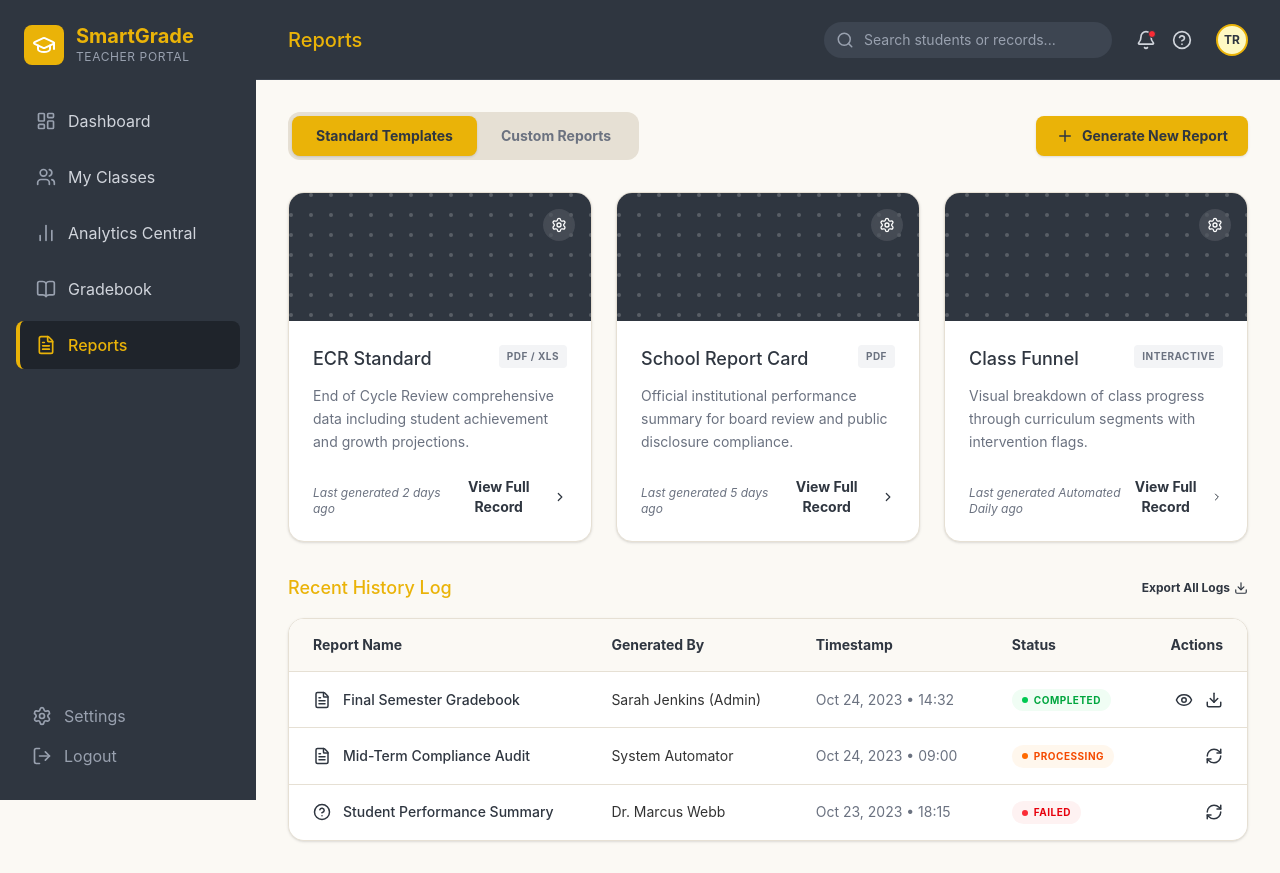
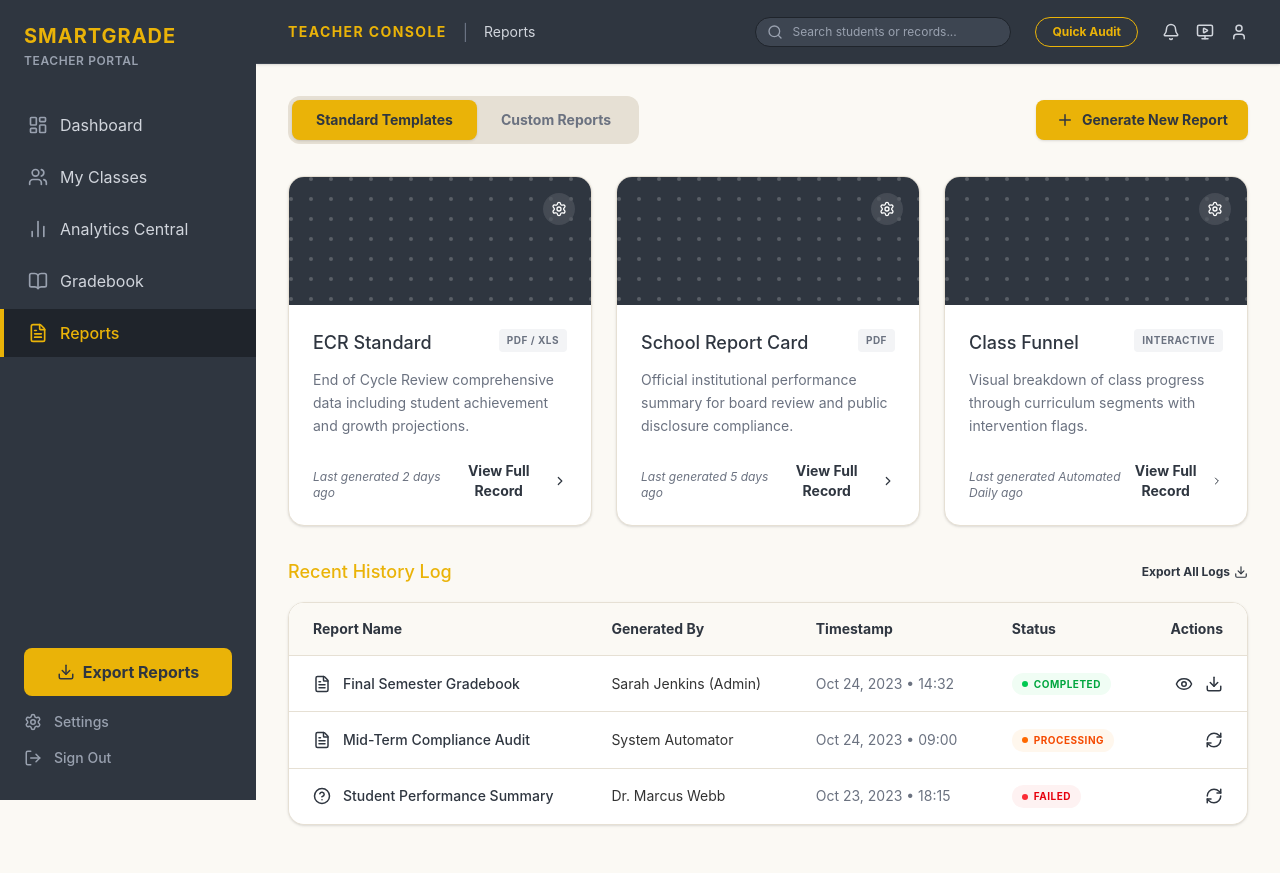
Before and after one commit to kyllegersaneba6-prog/SmartGrade, a React (Vite) app in the folder frontend/: page /teacher/reports in a window 1280 px wide. Built offline with nearby package versions, Linux system fonts and the light colour scheme.

Commit message:
Fix casing conflicts, add jsconfig.json, update sidebar styles

```diff
--- a/frontend/src/components/admin/AdminSidebar.jsx
+++ b/frontend/src/components/admin/AdminSidebar.jsx
@@ -29,7 +29,7 @@ const AdminSidebar = ({ isOpen, onClose }) => {
 
       <div
         className={clsx(
-          'w-64 bg-sidebar text-white flex flex-col h-[100dvh] fixed top-0 left-0 shrink-0 z-50 sidebar-transition',
+          'w-64 bg-sidebar text-white flex flex-col h-dvh fixed top-0 left-0 shrink-0 z-50 sidebar-transition',
           isOpen ? 'translate-x-0' : '-translate-x-full lg:translate-x-0'
         )}
       >
@@ -76,7 +76,7 @@ const AdminSidebar = ({ isOpen, onClose }) => {
           </div>
           <button className="flex items-center gap-3 text-gray-400 hover:text-white transition-colors text-sm font-medium">
             <Settings size={18} />
-            Support
+            Settings
           </button>
           <button
             onClick={handleLogout}
--- a/frontend/src/components/dean/Sidebar.jsx
+++ b/frontend/src/components/dean/Sidebar.jsx
@@ -75,7 +75,7 @@ const Sidebar = ({ isOpen, onClose }) => {
           </button>
           <button className="flex items-center gap-3 text-gray-400 hover:text-white transition-colors text-sm font-medium">
             <LogOut size={18} />
-            Logout
+            Sign Out
           </button>
         </div>
       </div>
--- a/frontend/src/components/student/Sidebar.jsx
+++ b/frontend/src/components/student/Sidebar.jsx
@@ -1,12 +1,18 @@
 import { Link, useLocation } from 'react-router-dom';
-import { LayoutDashboard, BookOpen, ClipboardList, FileBarChart, HelpCircle, LogOut, GraduationCap, X } from 'lucide-react';
+import { LayoutDashboard, BookOpen, ClipboardList, FileBarChart, HelpCircle, LogOut, Settings, X } from 'lucide-react';
 import clsx from 'clsx';
 
 const Sidebar = ({ isOpen, onClose }) => {
   const location = useLocation();
 
+  const handleLogout = () => {
+    localStorage.removeItem('token');
+    localStorage.removeItem('user');
+    window.location.href = '/login';
+  };
+
   const navItems = [
-    { name: 'Dashboard', path: '/student', icon: LayoutDashboard },
+    { name: 'Dashboard', path: '/student', icon: LayoutDashboard, exact: true },
     { name: 'My Classes', path: '/student/classes', icon: BookOpen },
     { name: 'Gradebook', path: '/student/gradebook', icon: ClipboardList },
     { name: 'Reports', path: '/student/reports', icon: FileBarChart },
@@ -35,20 +41,15 @@ const Sidebar = ({ isOpen, onClose }) => {
           <X size={20} />
         </button>
 
-        <div className="p-6 pb-8 flex items-center gap-3">
-          <div className="bg-gold p-2 rounded-lg">
-            <GraduationCap size={24} className="text-white" />
-          </div>
-          <div>
-            <h1 className="text-gold font-bold text-xl leading-tight">SmartGrade</h1>
-            <p className="text-xs text-gray-400 tracking-wider">STUDENT PORTAL</p>
-          </div>
+        <div className="p-6 pb-8">
+          <h1 className="text-gold font-bold text-xl leading-tight uppercase tracking-wider">SmartGrade</h1>
+          <p className="text-xs text-gray-400 tracking-wider font-semibold mt-1 uppercase">STUDENT PORTAL</p>
         </div>
 
-        <nav className="flex-1 px-4 space-y-2">
+        <nav className="flex-1 space-y-1">
           {navItems.map((item) => {
-            const isActive = item.path === '/student'
-              ? location.pathname === '/student'
+            const isActive = item.exact
+              ? location.pathname === item.path
               : location.pathname.startsWith(item.path);
             return (
               <Link
@@ -56,7 +57,7 @@ const Sidebar = ({ isOpen, onClose }) => {
                 to={item.path}
                 onClick={onClose}
                 className={clsx(
-                  'flex items-center gap-3 px-4 py-3 rounded-lg transition-colors',
+                  'flex items-center gap-3 px-6 py-3 transition-colors',
                   isActive
                     ? 'bg-sidebar-active text-gold font-medium border-l-4 border-gold'
                     : 'text-gray-300 hover:bg-sidebar-hover hover:text-white border-l-4 border-transparent'
@@ -69,15 +70,21 @@ const Sidebar = ({ isOpen, onClose }) => {
           })}
         </nav>
 
-        <div className="border-t border-sidebar-hover mx-4 mb-2"></div>
-        <div className="p-4 px-8 space-y-4 mb-4">
-          <button className="flex items-center gap-3 text-gold hover:text-white transition-colors font-medium">
-            <HelpCircle size={20} />
+        <div className="p-6 space-y-4 mb-2">
+          <button className="flex items-center gap-3 text-gray-400 hover:text-white transition-colors text-sm font-medium">
+            <HelpCircle size={18} />
             Support
           </button>
-          <button className="flex items-center gap-3 text-gold hover:text-white transition-colors font-medium">
-            <LogOut size={20} />
-            Logout
+          <button className="flex items-center gap-3 text-gray-400 hover:text-white transition-colors text-sm font-medium">
+            <Settings size={18} />
+            Settings
+          </button>
+          <button
+            onClick={handleLogout}
+            className="flex items-center gap-3 text-gray-400 hover:text-white transition-colors text-sm font-medium w-full"
+          >
+            <LogOut size={18} />
+            Sign Out
           </button>
         </div>
       </div>
--- a/frontend/src/components/teacher/Header.jsx
+++ b/frontend/src/components/teacher/Header.jsx
@@ -1,36 +1,41 @@
-import { Search, Bell, HelpCircle, Menu } from 'lucide-react';
+import { Search, Bell, MonitorPlay, User, Menu } from 'lucide-react';
 
 const Header = ({ title, onMenuToggle }) => {
   return (
-    <header className="h-16 lg:h-20 bg-sidebar flex items-center justify-between px-4 md:px-6 lg:px-8 text-white border-b border-sidebar-hover">
-      <div className="flex items-center gap-3 min-w-0">
+    <header className="h-16 bg-sidebar flex items-center justify-between px-4 md:px-6 lg:px-8 text-white border-b border-sidebar-hover shadow-sm z-10">
+      <div className="flex items-center gap-3 lg:gap-4 min-w-0">
         <button onClick={onMenuToggle} className="text-gray-300 hover:text-white lg:hidden shrink-0">
           <Menu size={22} />
         </button>
-        <h2 className="text-lg lg:text-xl font-medium text-gold truncate">{title}</h2>
+        <h2 className="text-sm font-bold text-gold tracking-widest uppercase truncate hidden sm:block">Teacher Console</h2>
+        <span className="text-gray-500 hidden md:block">|</span>
+        <h3 className="text-sm text-gray-300 truncate">{title}</h3>
       </div>
 
       <div className="flex items-center gap-3 md:gap-6">
         <div className="relative hidden md:block">
-          <Search size={18} className="absolute left-3 top-1/2 -translate-y-1/2 text-gray-400" />
+          <Search size={16} className="absolute left-3 top-1/2 -translate-y-1/2 text-gray-400" />
           <input
             type="text"
             placeholder="Search students or records..."
-            className="pl-10 pr-4 py-2 bg-sidebar-hover text-sm rounded-full text-white placeholder-gray-400 focus:outline-none focus:ring-1 focus:ring-gold w-48 lg:w-72"
+            className="pl-9 pr-4 py-1.5 bg-sidebar-hover text-xs rounded-full text-white placeholder-gray-400 focus:outline-none focus:ring-1 focus:ring-gold w-48 lg:w-64 border border-sidebar-active"
           />
         </div>
 
+        <button className="text-gold border border-gold hover:bg-gold-light hover:text-sidebar px-3 lg:px-4 py-1.5 rounded-full text-xs font-bold transition-colors hidden sm:block">
+          Quick Audit
+        </button>
+
         <div className="flex items-center gap-3 md:gap-4 text-gray-300">
           <button className="hover:text-white transition-colors relative">
-            <Bell size={20} />
-            <span className="absolute top-0 right-0 w-2 h-2 bg-red-500 rounded-full border border-sidebar"></span>
+            <Bell size={18} />
           </button>
           <button className="hover:text-white transition-colors hidden sm:block">
-            <HelpCircle size={20} />
+            <MonitorPlay size={18} />
           </button>
-          <div className="w-8 h-8 rounded-full bg-gold-light border-2 border-gold overflow-hidden ml-1 lg:ml-2 flex items-center justify-center text-sidebar font-bold text-xs">
-            TR
-          </div>
+          <button className="hover:text-white transition-colors hidden sm:block">
+            <User size={18} />
+          </button>
         </div>
       </div>
     </header>
--- a/frontend/src/components/teacher/Sidebar.jsx
+++ b/frontend/src/components/teacher/Sidebar.jsx
@@ -1,17 +1,23 @@
 import { Link, useLocation } from 'react-router-dom';
-import { LayoutDashboard, Users, BarChart2, BookOpen, FileText, Settings, LogOut, GraduationCap, X } from 'lucide-react';
+import { LayoutDashboard, Users, BarChart2, BookOpen, FileText, Settings, LogOut, Download, X } from 'lucide-react';
 import clsx from 'clsx';
+
+const navItems = [
+  { name: 'Dashboard', path: '/teacher/dashboard', icon: LayoutDashboard },
+  { name: 'My Classes', path: '/teacher/classes', icon: Users },
+  { name: 'Analytics Central', path: '/teacher/analytics', icon: BarChart2 },
+  { name: 'Gradebook', path: '/teacher/gradebook', icon: BookOpen },
+  { name: 'Reports', path: '/teacher/reports', icon: FileText },
+];
 
 const Sidebar = ({ isOpen, onClose }) => {
   const location = useLocation();
 
-  const navItems = [
-    { name: 'Dashboard', path: '/teacher/dashboard', icon: LayoutDashboard },
-    { name: 'My Classes', path: '/teacher/classes', icon: Users },
-    { name: 'Analytics Central', path: '/teacher/analytics', icon: BarChart2 },
-    { name: 'Gradebook', path: '/teacher/gradebook', icon: BookOpen },
-    { name: 'Reports', path: '/teacher/reports', icon: FileText },
-  ];
+  const handleLogout = () => {
+    localStorage.removeItem('token');
+    localStorage.removeItem('user');
+    window.location.href = '/login';
+  };
 
   return (
     <>
@@ -36,46 +42,48 @@ const Sidebar = ({ isOpen, onClose }) => {
           <X size={20} />
         </button>
 
-        <div className="p-6 pb-8 flex items-center gap-3">
-          <div className="bg-gold p-2 rounded-lg">
-            <GraduationCap size={24} className="text-white" />
-          </div>
-          <div>
-            <h1 className="text-gold font-bold text-xl leading-tight">SmartGrade</h1>
-            <p className="text-xs text-gray-400 tracking-wider">TEACHER PORTAL</p>
-          </div>
+        <div className="p-6 pb-8">
+          <h1 className="text-gold font-bold text-xl leading-tight uppercase tracking-wider">SmartGrade</h1>
+          <p className="text-xs text-gray-400 tracking-wider font-semibold mt-1 uppercase">TEACHER PORTAL</p>
         </div>
 
-        <nav className="flex-1 px-4 space-y-2">
+        <nav className="flex-1 space-y-1">
           {navItems.map((item) => {
-            const isActive = location.pathname === item.path || (item.path !== '/' && location.pathname.startsWith(item.path));
+            const Icon = item.icon;
+            const isActive = location.pathname === item.path || location.pathname.startsWith(item.path + '/');
             return (
               <Link
                 key={item.name}
                 to={item.path}
                 onClick={onClose}
                 className={clsx(
-                  'flex items-center gap-3 px-4 py-3 rounded-lg transition-colors',
+                  'flex items-center gap-3 px-6 py-3 transition-colors',
                   isActive
                     ? 'bg-sidebar-active text-gold font-medium border-l-4 border-gold'
                     : 'text-gray-300 hover:bg-sidebar-hover hover:text-white border-l-4 border-transparent'
                 )}
               >
-                <item.icon size={20} className={isActive ? 'text-gold' : 'text-gray-400'} />
+                <Icon size={20} className={isActive ? 'text-gold' : 'text-gray-400'} />
                 {item.name}
               </Link>
             );
           })}
         </nav>
 
-        <div className="p-4 px-8 space-y-4 mb-4">
-          <button className="flex items-center gap-3 text-gray-400 hover:text-white transition-colors">
-            <Settings size={20} />
+        <div className="p-6 space-y-4 mb-2">
+          <button className="w-full bg-gold hover:bg-gold-hover text-sidebar font-bold py-3 px-4 rounded-lg flex items-center justify-center gap-2 transition-colors mb-4">
+            <Download size={18} /> Export Reports
+          </button>
+          <button className="flex items-center gap-3 text-gray-400 hover:text-white transition-colors text-sm font-medium">
+            <Settings size={18} />
             Settings
           </button>
-          <button className="flex items-center gap-3 text-gray-400 hover:text-white transition-colors">
-            <LogOut size={20} />
-            Logout
+          <button
+            onClick={handleLogout}
+            className="flex items-center gap-3 text-gray-400 hover:text-white transition-colors text-sm font-medium w-full"
+          >
+            <LogOut size={18} />
+            Sign Out
           </button>
         </div>
       </div>
```
Also changed, not shown: frontend/jsconfig.json (added, +12 -0 lines), frontend/src/components/student/Header.jsx (+18 -13 lines).
